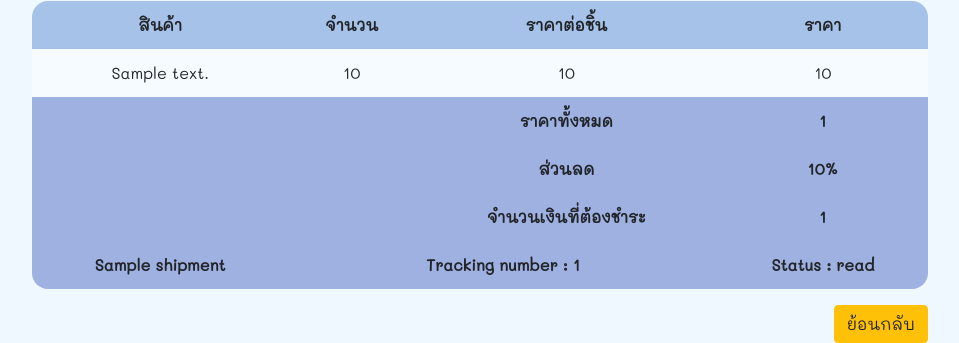
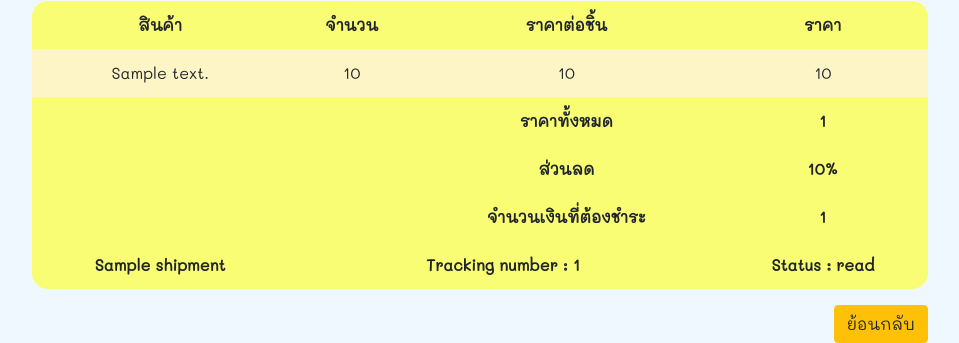
Before and after one commit to somjukss/projectDistributor, a Django app: template products/templates/customer/order.html in a window 1280 px wide. Shown: the part 566-909 px from the top of the page, without its empty margins (160-1119 px from the left). Run offline with Django 3.2, Linux system fonts and the light colour scheme; the template is opened without the code that fills it: most values are stand-ins (such as "Sample title", 1, 10 or a date in 2020); some libraries are stand-ins or nearby versions.

Commit message:
'finaledit'

```diff
--- a/products/templates/customer/order.html
+++ b/products/templates/customer/order.html
@@ -16,7 +16,7 @@
 <body>
 
     <nav class="navbar navbar-expand-lg text-white navbar-light">
-        <a href="{% url 'index' %}"><h1 class="navbar-brand text-warning"><img width="256px" src="https://sv1.picz.in.th/images/2019/05/06/wiizRb.png"></h1></a>
+        <a href="{% url 'index' %}"><h1 class="navbar-brand text-warning"><img width="256px" src="https://sv1.picz.in.th/images/2019/05/08/wQ0g9q.png"></h1></a>
             <button class="navbar-toggler" type="button" data-toggle="collapse" data-target="#navbarNav"
                 aria-controls="navbarNav" aria-expanded="false" aria-label="Toggle navigation">
                 <span class="navbar-toggler-icon"></span>
@@ -28,6 +28,9 @@
                     </li>
                     <li class="nav-item">
                         <a class="nav-link text-white mr-md-2" href="{% url 'feedback' %}">Feedback</a>
+                    </li>
+                    <li class="nav-item">
+                        <a class="nav-link text-white mr-md-2" href="{% url 'aboutus' %}">AboutUs</a>
                     </li>
                 </ul>
             </div>
@@ -46,7 +49,7 @@
         <table class="table mt-5 borderless" style="border-radius: 1em;overflow: hidden;width: 70%;margin-left: auto;margin-right: auto;">
             <h3 style="text-align: center"><span class="semi-bold text-landing">
                 ใบสั่งซื้อที่ {{ order.id }} </span><img src="https://sv1.picz.in.th/images/2019/05/06/wiZTEV.png"></h3>
-            <thead class="thead topic" style="background-color: rgba(44, 104, 196, 0.377);  text-align: center;">
+            <thead class="thead topic" style="background-color: rgb(248,253,115);  text-align: center;">
                 <tr>
                     <th scope="col-6">สินค้า</td>
                     <th scope="col-2">จำนวน</td>
@@ -55,7 +58,7 @@
                 </tr>
             </thead>
 
-            <tbody style="background-color: rgba(255, 255, 255, 0.404); text-align: center;">
+            <tbody style="background-color: rgb(253,245,197); text-align: center;">
                 {% for item in orderdetail %}
                 <tr>
                     <td>{{ item.detail }}</td>
@@ -66,7 +69,7 @@
                 {% endfor %}
             </tbody>
 
-            <thead class="thead topic summary" style="background-color: rgba(25, 60, 175, 0.377);  text-align: center;">
+            <thead class="thead topic summary" style="background-color: rgb(248,253,115);  text-align: center;">
                 <tr>
                     <th scope="col-6"></td>
                     <th scope="col-2"></td>
--- a/static/css/order-style.css
+++ b/static/css/order-style.css
@@ -13,7 +13,7 @@ html, body {
 }
 
 .text-landing {
-    color: #007df1;
+    color: #f1e100;
 }
 
 .semi-bold {
```
